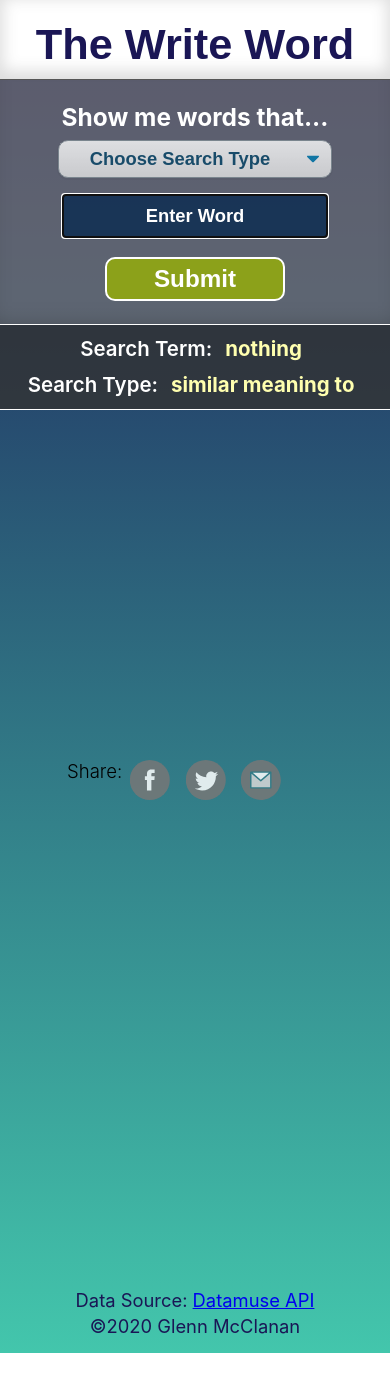
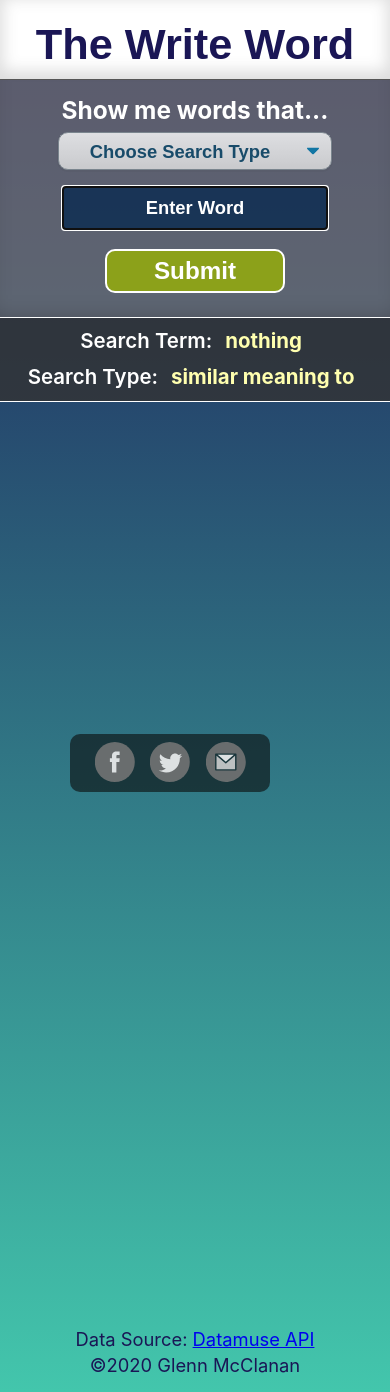
Before and after one commit to gmcln-rct/writeword, a React (Create React App) app: page / in a window 390 px wide. Before the commit the page ends 1353 px from the top, so only its background shows below. Built offline with nearby package versions, Linux system fonts and the light colour scheme; no server answers; a web font is replaced by a local one.

Commit message:
Update share styling

```diff
--- a/src/styles/index.scss
+++ b/src/styles/index.scss
@@ -85,7 +85,7 @@ nav {
       padding: 0.5vmin 0;
       font-size: calc(18px + (28 - 18) * ((100vw - 300px) / (1800 - 300)));
       line-height: calc(18px + (32 - 18) * ((100vw - 300px) / (1800 - 300)));
-      font-weight: 300;
+      font-weight: 400;
     }
 
     #share-icon {
@@ -374,8 +374,16 @@ footer {
   }
 
   #social-share {
-    top: 90%;
-    left: 20%;
+    top: 87%;
+    left: 18%;
+    padding: 2vmin 0;
+
+    background: rgba(10,10,10,0.6);
+    border-radius: 10px;
+
+    p {
+      display: none;
+    }
 
     #share-icon {
 
@@ -386,7 +394,7 @@ footer {
   }
 
   form {
-    padding: 4vmin 0;
+    padding: 2vmin 0 4vmin 0;
 
     #input-span {
       display: flex;
@@ -436,5 +444,8 @@ footer {
     padding: 1vmin 0;
   }
 
+  footer {
+    padding: 11vmin 0 0 0;
+  }
 
 }
```
